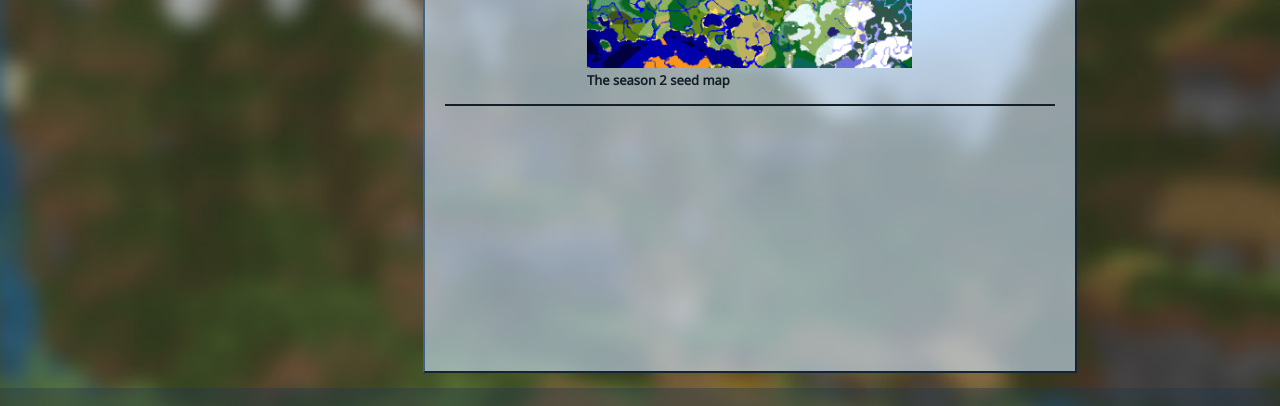
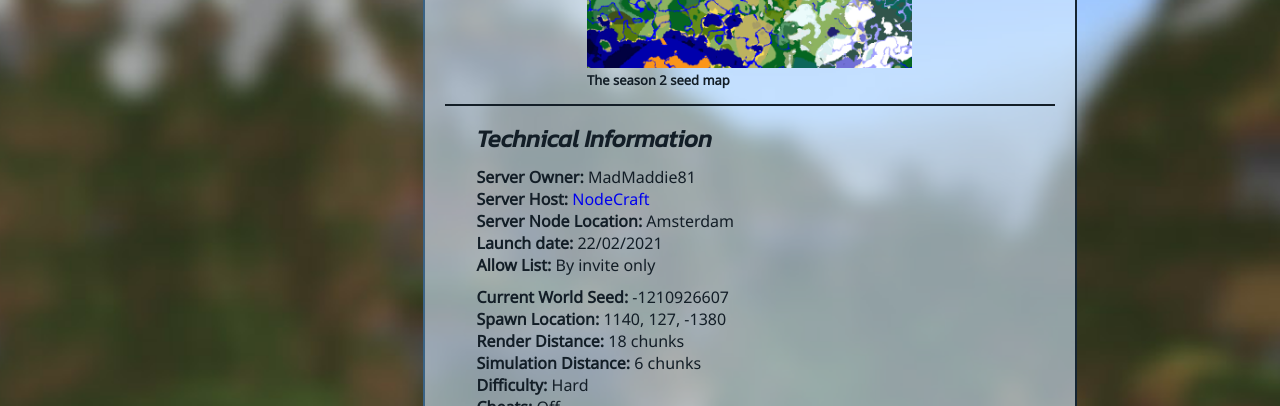
Before and after one commit to MadMaddie81/mad-miners-smp, a plain HTML site: page info.html in a window 1280 px wide. Shown: the part 546-952 px from the top of the page. Drawn offline with Linux system fonts and the light colour scheme.

Commit message:
Add sver technical info to info.html

```diff
--- a/assets/style/style.css
+++ b/assets/style/style.css
@@ -144,7 +144,7 @@ p {
     padding-top: 20px;
 }
 
-#article-box > h1, #article-box > h2 {
+.align-center {
     text-align: center;
 }
 
@@ -203,6 +203,21 @@ p {
 
 #map-captions {
     margin-left: 25%;
+}
+
+.info-text {
+    margin: auto 8%;
+    color: #131e27;
+}
+
+article > ul {
+    font-family: 'Noto Sans', sans-serif;
+    list-style: none;
+    padding-top: 10px;
+}
+
+#nodecraft {
+    text-decoration: none;
 }
 
 /* Footer */
--- a/info.html
+++ b/info.html
@@ -28,10 +28,29 @@
         </nav>
 
         <article id="article-box">
-            <h1>About the Server</h1>
+            <h1 class="align-center">About the Server</h1>
             <hr>
             <img src="assets/images/season2-seed-map.jpg" alt="World map of MadMiners Season 2" id="map">
             <p class="captions" id="map-captions">The season 2 seed map</p>
+            <hr>
+            <h2 class="info-text">Technical Information</h2>
+            <ul class="info-text">
+                <li><b>Server Owner:</b> MadMaddie81</li>
+                <li><b>Server Host: </b> <a href="https://nodecraft.com/" target="_blank" aria-label="Link to Nodecraft (Opens in a new tab)" id="nodecraft">NodeCraft</a></li>
+                <li><b>Server Node Location:</b> Amsterdam</li>
+                <li><b>Launch date:</b> 22/02/2021</li>
+                <li><b>Allow List: </b>By invite only</li>
+            </ul>
+            <ul class="info-text">
+                <li><b>Current World Seed: </b>-1210926607</li>
+                <li><b>Spawn Location: </b>1140, 127, -1380</li>
+                <li><b>Render Distance: </b>18 chunks</li>
+                <li><b>Simulation Distance: </b>6 chunks</li>
+                <li><b>Difficulty: </b>Hard</li>
+                <li><b>Cheats: </b>Off</li>
+                <li><b>Fire Spreads: </b>Off</li>
+                <li><b>Achievements: </b>On</li>
+            </ul>
             <hr>
         </article>
     </div>
```
Also changed, not shown: index.html (+3 -3 lines).
